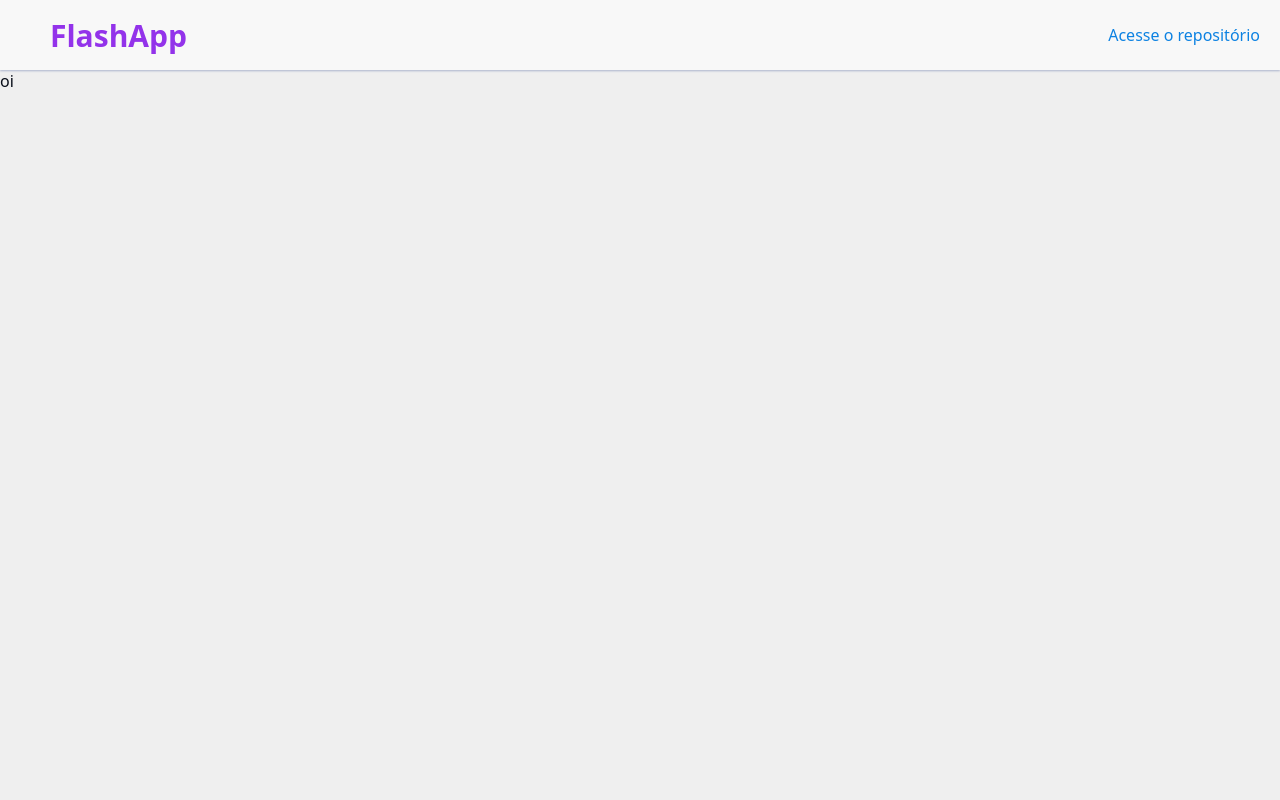
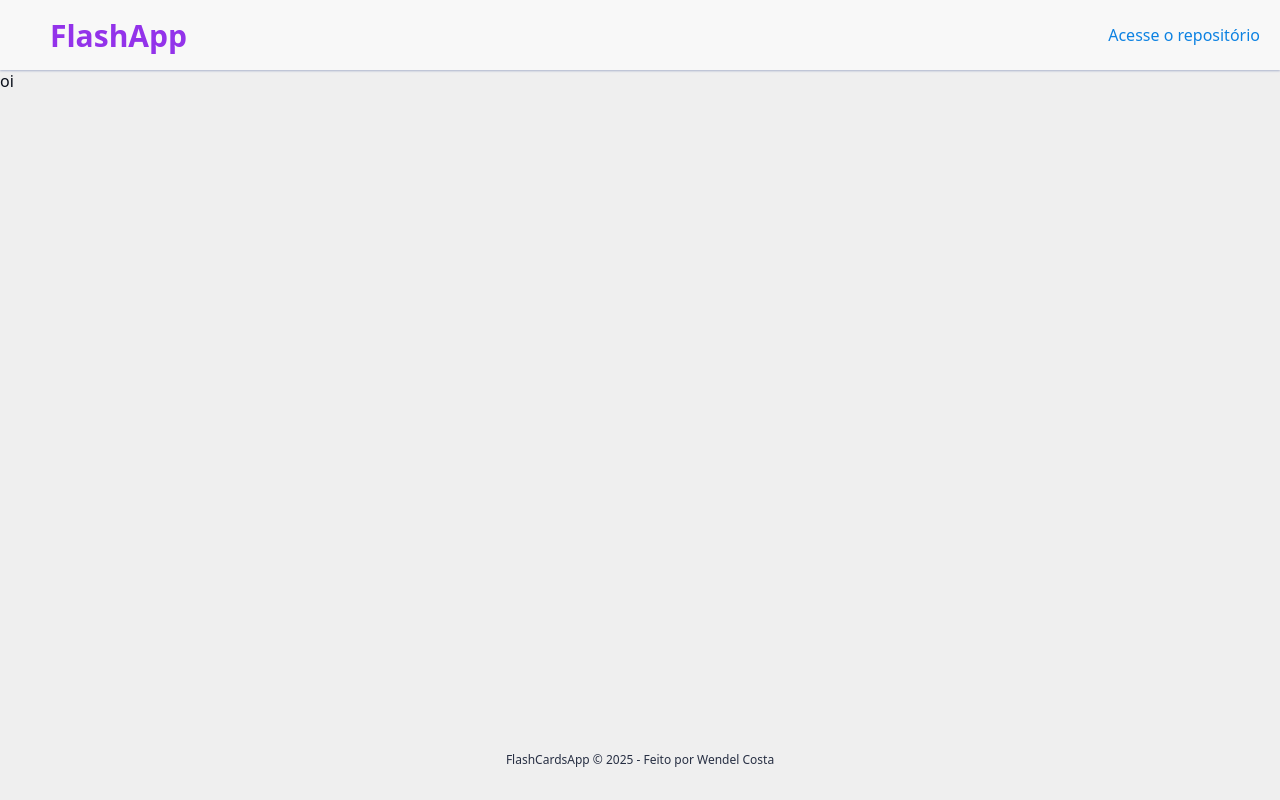
Before and after one commit to Wendel-Costa/FlashcardsApp, a React (Vite) app in the folder frontend/: page /login in a window 1280 px wide. Built offline with nearby package versions, Linux system fonts and the light colour scheme.

Commit message:
creating Login page

```diff
--- a/frontend/src/pages/Login/index.tsx
+++ b/frontend/src/pages/Login/index.tsx
@@ -1,10 +1,11 @@
 import { LoginHeader } from "../../components/LoginHeader";
+import { MainTemplate } from "../../templates/MainTemplate";
 
 export function Login() {
    return (
-      <>
+      <MainTemplate>
          <LoginHeader />
          <div>oi</div>
-      </>
+      </MainTemplate>
    )
 }
```
